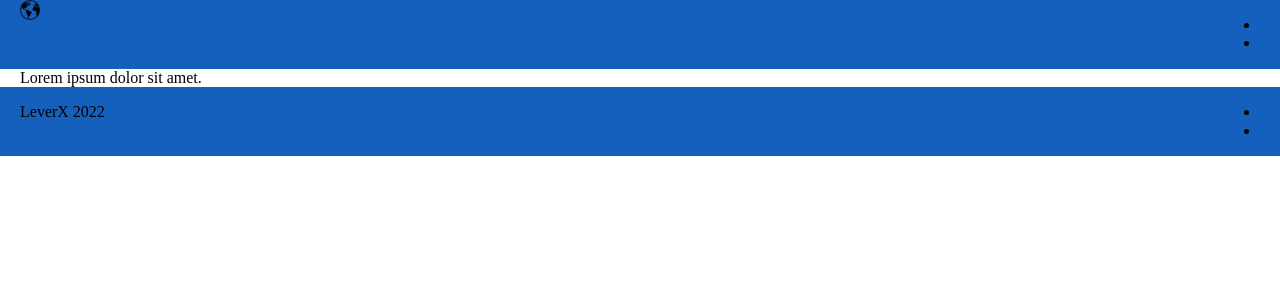
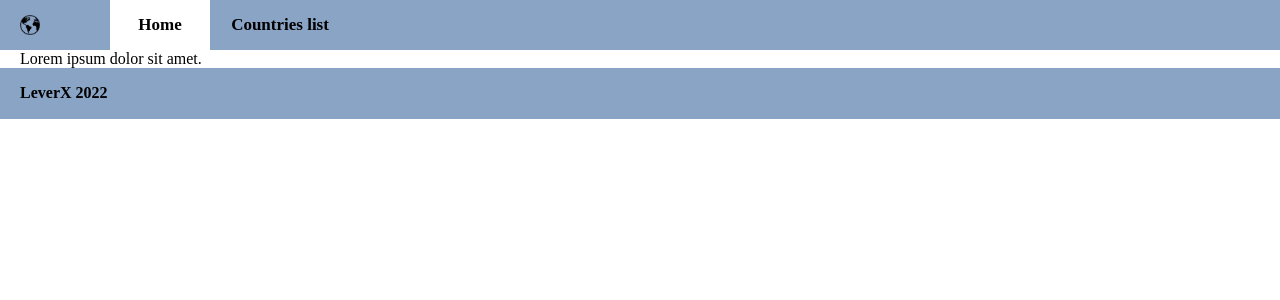
Before and after one commit to Mikita-Bahamazau-Leverx/CountriesChart, a React app: page / in a window 1280 px wide. Shown: the top 300 px of the page. Built offline with nearby package versions, Linux system fonts and the light colour scheme; what redux-api-middleware would draw is missing.

Commit message:
change header and footer styling

```diff
--- a/src/components/Footer/Footer.tsx
+++ b/src/components/Footer/Footer.tsx
@@ -9,16 +9,6 @@ const Footer = () => {
         <div className="foot__credits">
           <p className="credits__company">LeverX 2022</p>
         </div>
-        <nav className="foot__nav">
-          <ul className="nav__list">
-            <li className="nav__item">
-              <a className="nav__link"></a>
-            </li>
-            <li className="nav__item">
-              <a className="nav__link"></a>
-            </li>
-          </ul>
-        </nav>
       </footer>
     </div>
   );
--- a/src/components/Footer/footer.scss
+++ b/src/components/Footer/footer.scss
@@ -1,8 +1,11 @@
+@import "../../constants/styles.scss";
+
 .foot__wrapper {
-  background: #1560bc;
+  background: $blue-back-clr;
 
   .foot {
     display: flex;
     justify-content: space-between;
+    font-weight: 600;
   }
 }
--- a/src/components/Header/Header.tsx
+++ b/src/components/Header/Header.tsx
@@ -1,25 +1,42 @@
+import "./header.scss";
+
 import React from "react";
-import { Link } from "react-router-dom";
+import { Link, NavLink } from "react-router-dom";
+
+import classnames from "classnames";
 
 //@ts-ignore
 import logo from "../../assets/icons/logo.png";
 
-import "./header.scss";
+const DEFAULT_CLASSNAME = "app-header";
+const CLASSNAMES = {
+  WRAPPER: `${DEFAULT_CLASSNAME}__wrapper`,
+  LOGO: `${DEFAULT_CLASSNAME}__logo`,
+  LOGO_IMAGE: `${DEFAULT_CLASSNAME}__logo-image`,
+  NAVIGATION: `${DEFAULT_CLASSNAME}__nav`,
+  NAVIGATION_LIST: `${DEFAULT_CLASSNAME}__nav-list`,
+  NAVIGATION_ITEM: `${DEFAULT_CLASSNAME}__nav-item`,
+  NAVIGATION_LINK: `${DEFAULT_CLASSNAME}__nav-link`,
+};
 
 const Header = () => {
   return (
-    <div className="head__wrapper wrapper">
-      <header className="head">
-        <Link className="head__logo" to="/">
-          <img src={logo} alt="logo" className="head__logo__img" />
+    <div className={classnames(CLASSNAMES.WRAPPER, "wrapper")}>
+      <header className={DEFAULT_CLASSNAME}>
+        <Link className={CLASSNAMES.LOGO} to="/">
+          <img src={logo} alt="logo" className={CLASSNAMES.LOGO_IMAGE} />
         </Link>
-        <nav className="head__nav">
-          <ul className="nav__list">
-            <li className="nav__item">
-              <a className="nav__link"></a>
+        <nav className={CLASSNAMES.NAVIGATION}>
+          <ul className={CLASSNAMES.NAVIGATION_LIST}>
+            <li className={CLASSNAMES.NAVIGATION_ITEM}>
+              <NavLink to="/" exact className={CLASSNAMES.NAVIGATION_LINK}>
+                Home
+              </NavLink>
             </li>
-            <li className="nav__item">
-              <a className="nav__link"></a>
+            <li className={CLASSNAMES.NAVIGATION_ITEM}>
+              <NavLink to="/countries" className={CLASSNAMES.NAVIGATION_LINK}>
+                Countries list
+              </NavLink>
             </li>
           </ul>
         </nav>
--- a/src/components/Header/header.scss
+++ b/src/components/Header/header.scss
@@ -1,18 +1,56 @@
-.head__wrapper {
-  background: #1560bc;
+@import "../../constants/styles.scss";
 
-  .head {
+.app-header {
+  display: flex;
+  // justify-content: space-between;
+  gap: $dim-px-30;
+  align-items: center;
+
+  &__wrapper {
+    background: $blue-back-clr;
+  }
+
+  &__logo {
+    height: $dim-px-20;
+    width: $dim-px-20;
+  }
+
+  &__logo-image {
+    height: inherit;
+    width: inherit;
+  }
+
+  &__nav {
+    flex: 0.7;
+  }
+
+  &__nav-list {
     display: flex;
-    justify-content: space-between;
+    gap: $dim-px-20;
+    height: $dim-px-50;
+    margin: 0;
+  }
 
-    &__logo {
-      height: 20px;
-      width: 20px;
+  &__nav-item {
+    display: grid;
+    place-items: center;
+    height: 100%;
+    width: $dim-px-100;
+    list-style: none;
+  }
 
-      &__img {
-        height: inherit;
-        width: inherit;
-      }
+  &__nav-link {
+    display: grid;
+    place-items: center;
+    width: 100%;
+    height: 100%;
+    font-size: $dim-px-17;
+    text-decoration: none;
+    color: #000;
+    font-weight: 600;
+
+    &.active {
+      background-color: $white-back-clr;
     }
   }
 }
--- a/src/constants/styles.scss
+++ b/src/constants/styles.scss
@@ -1,3 +1,9 @@
-$blue-back-clr: #1560bc;
-$blue-back-clr: #ffffff;
+$blue-back-clr: #8aa4c5;
+$white-back-clr: #ffffff;
 $gray-border-clr: #e0e0e0;
+
+$dim-px-17: 17px;
+$dim-px-20: 20px;
+$dim-px-30: 30px;
+$dim-px-50: 50px;
+$dim-px-100: 100px;
```
